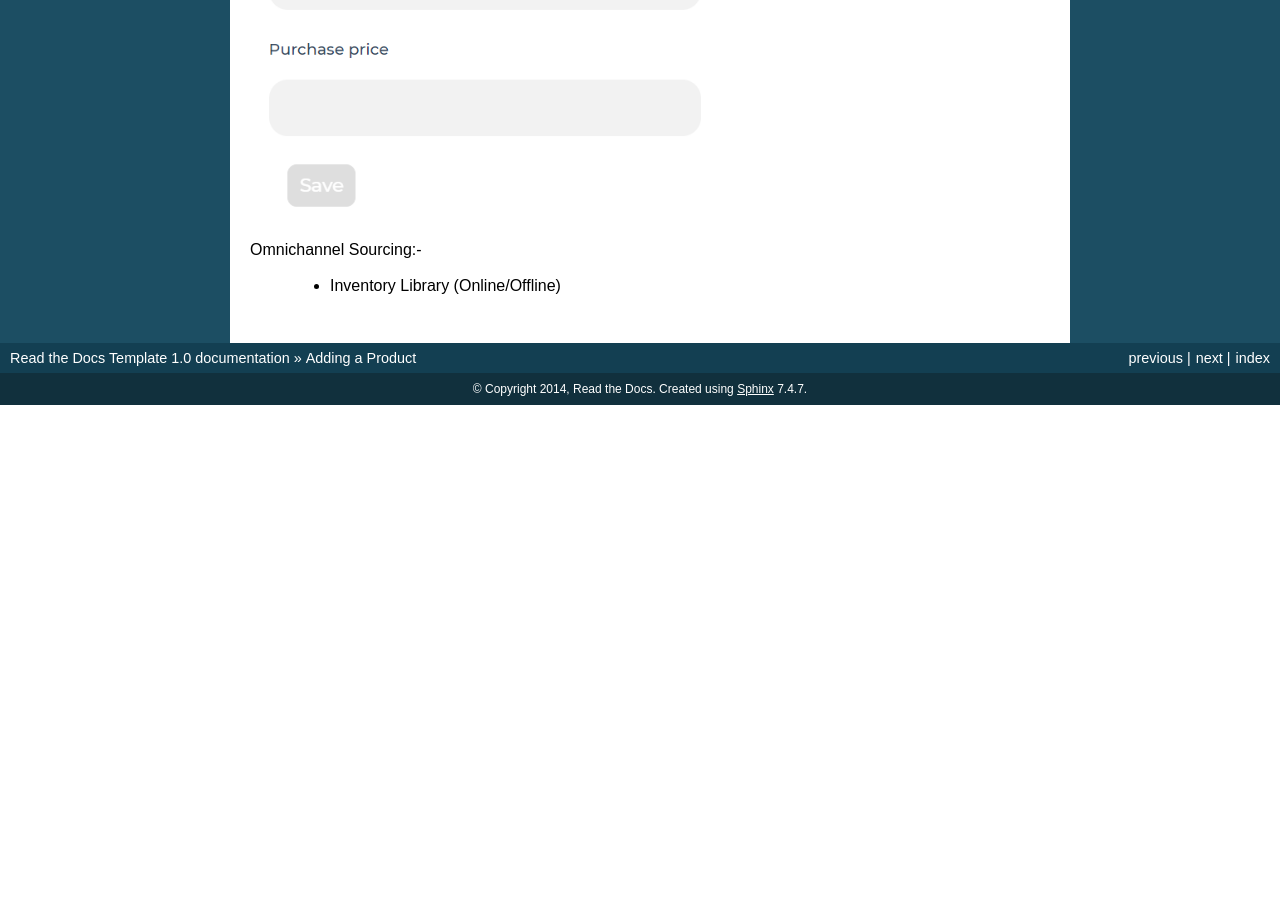
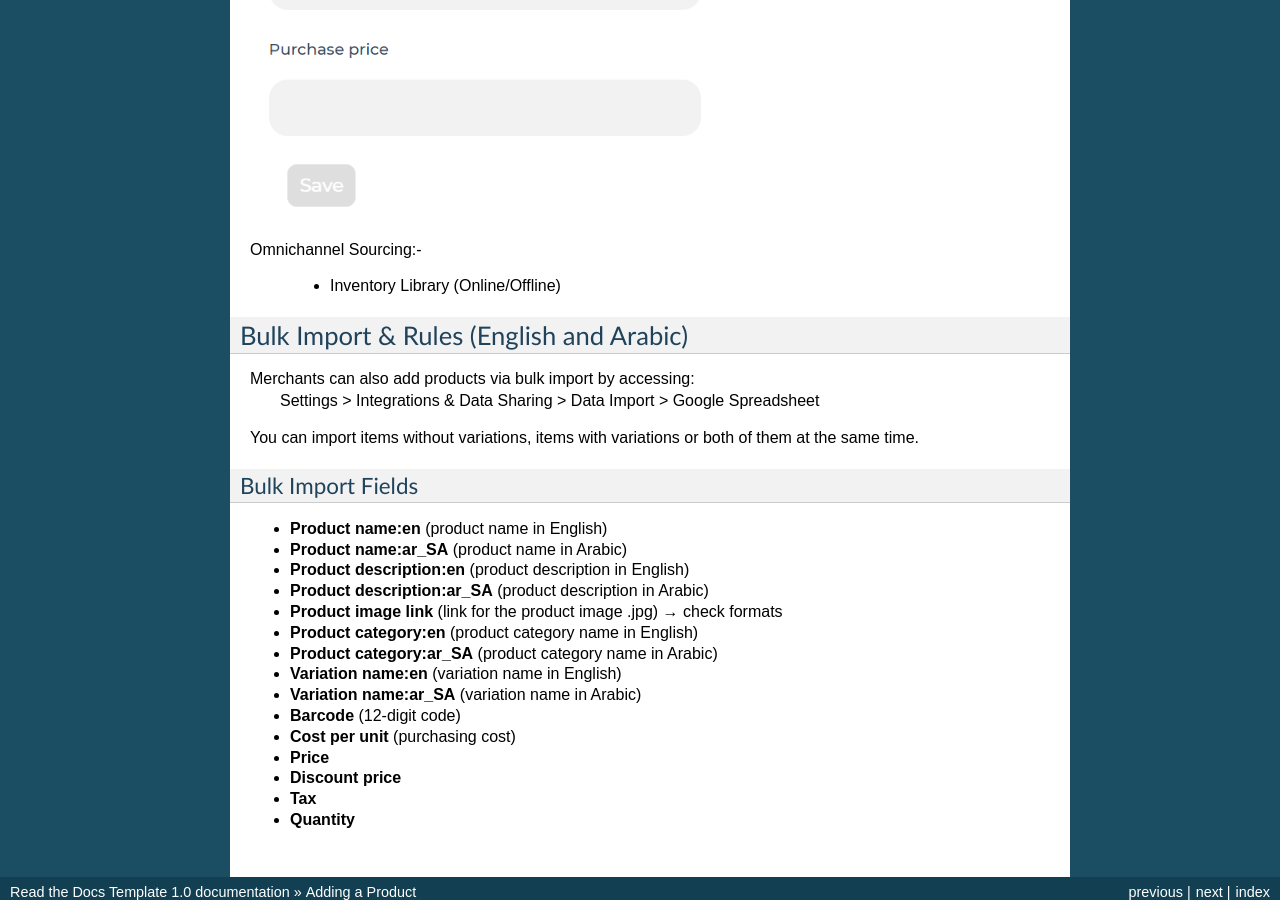
Before and after one commit to KhalilMayyasi/WBDocumentation, a Sphinx documentation site: the page built from docs/AddingProduct.rst, in a window 1280 px wide and 900 px high, scrolled down 2708 px. Built offline with Sphinx 7.4.7, drawn with Linux system fonts in a browser that asks for light colours; before the commit the page ends 3113 px from its top, so only the background shows below that; some of the changed text lies outside the part shown.

Commit message:
Added more content to AddingProduct Section

```diff
--- a/docs/AddingProduct.rst
+++ b/docs/AddingProduct.rst
@@ -103,3 +103,31 @@ Adding inventory for the second variation is a bit different:
 Omnichannel Sourcing:-
 
    * Inventory Library (Online/Offline)
+
+
+Bulk Import & Rules (English and Arabic)
+-------------------------------------------------
+
+Merchants can also add products via bulk import by accessing:
+   Settings > Integrations & Data Sharing > Data Import > Google Spreadsheet
+
+You can import items without variations, items with variations or both of them at the same time.
+
+Bulk Import Fields
+^^^^^^^^^^^^^^^^^^^^^^^^^^^^^^^^^^
+
+* **Product name:en** (product name in English)
+* **Product name:ar_SA** (product name in Arabic)
+* **Product description:en** (product description in English)
+* **Product description:ar_SA** (product description in Arabic)
+* **Product image link** (link for the product image .jpg) → check formats
+* **Product category:en** (product category name in English)
+* **Product category:ar_SA** (product category name in Arabic)
+* **Variation name:en** (variation name in English)
+* **Variation name:ar_SA** (variation name in Arabic)
+* **Barcode** (12-digit code)
+* **Cost per unit** (purchasing cost)
+* **Price**
+* **Discount price**
+* **Tax**
+* **Quantity**
```
